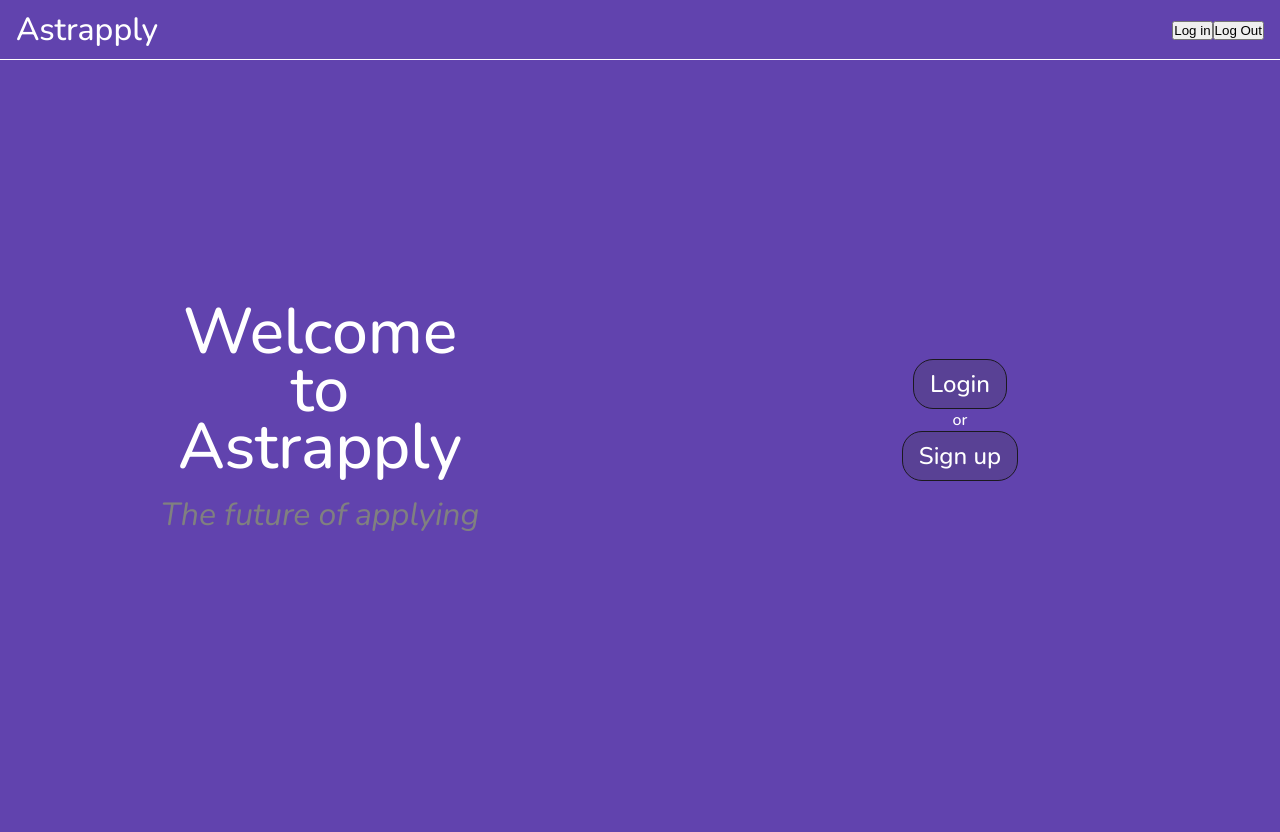
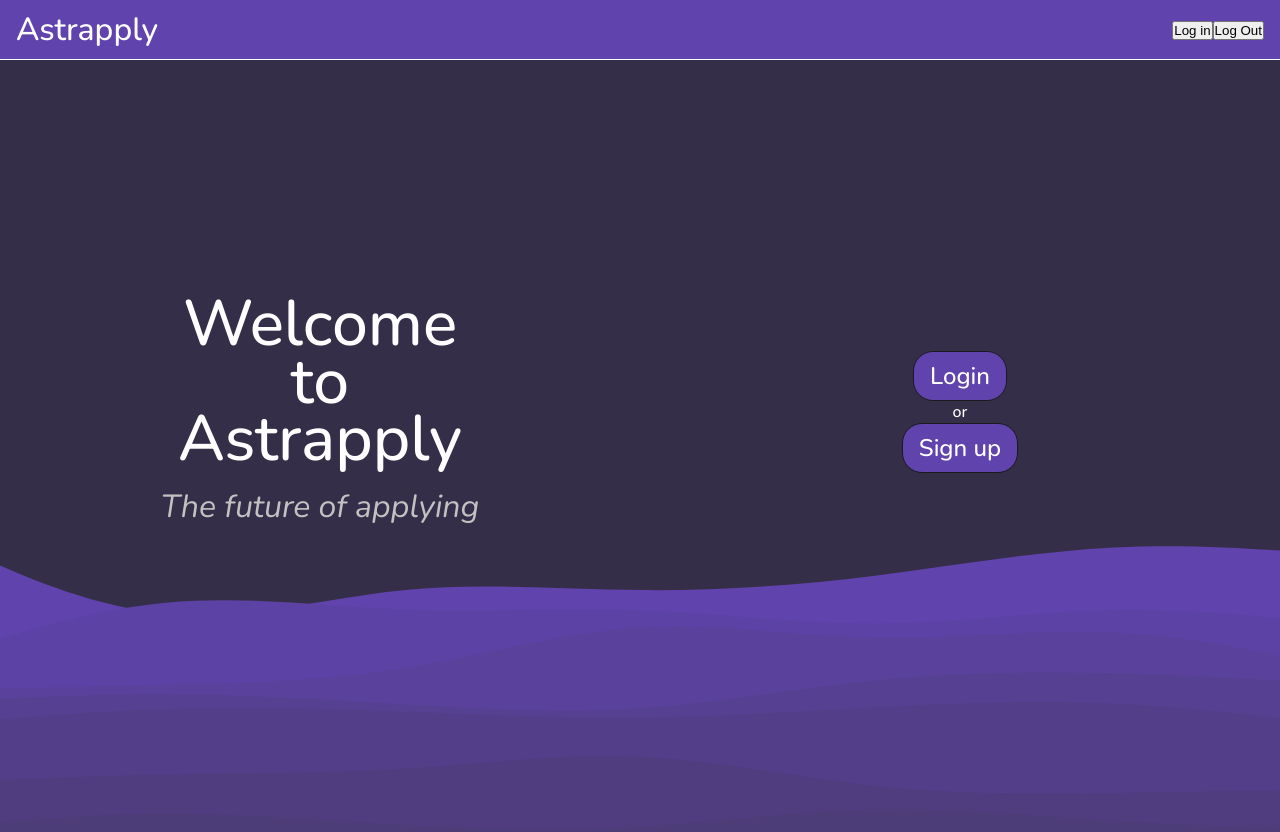
Before and after one commit to HeyItsBradley/Astrapply, a React (Vite) app in the folder Astrapply/: page / in a window 1280 px wide. Shown: the top 832 px of the page. Built offline with nearby package versions, Linux system fonts and the light colour scheme.

Commit message:
added lading page svg

```diff
--- a/Astrapply/src/components/landingPage.tsx
+++ b/Astrapply/src/components/landingPage.tsx
@@ -1,5 +1,6 @@
 import "../css/landingPage.css";
 import { useAuth0 } from "@auth0/auth0-react";
+import wave from "../assets/wave.svg";
 
 function LandingPage() {
   const { loginWithRedirect } = useAuth0();
@@ -11,7 +12,10 @@ function LandingPage() {
     });
   return (
     <>
-      <div className="landingContainer">
+      <div
+        className="landingContainer"
+        style={{ backgroundImage: `url(${wave})` }}
+      >
         <section className="landingLeft">
           <span className="landingHeader">Welcome</span>
           <span className="landingHeader">to</span>
--- a/Astrapply/src/css/landingPage.css
+++ b/Astrapply/src/css/landingPage.css
@@ -4,8 +4,8 @@
   /* align-items: center; */
   height: 100vh;
   width: 100%;
-  padding-bottom: 5rem;
-  background-color: var(--main);
+  background-size: cover;
+  background-position: center;
 }
 .landingLeft {
   width: 50%;
@@ -13,6 +13,7 @@
   justify-content: center;
   align-items: center;
   flex-direction: column;
+  padding-bottom: 6rem;
 }
 .landingHeader {
   font-size: 4rem;
@@ -22,7 +23,7 @@
 }
 .landingSpan {
   padding-top: 1rem;
-  color: gray;
+  color: rgb(194, 194, 194);
   font-size: 2rem;
   font-style: italic;
 }
@@ -33,13 +34,14 @@
   justify-content: center;
   align-items: center;
   flex-direction: column;
+  padding-bottom: 6rem;
 }
 .landingOr {
   color: white;
 }
 
 .landingButton {
-  background-color: var(--second);
+  background-color: var(--main);
   color: white;
   padding: 0.5rem 1rem 0.5rem 1rem;
   border-radius: 20px;
```
Also changed, not shown: Astrapply/src/assets/wave.svg (added).
